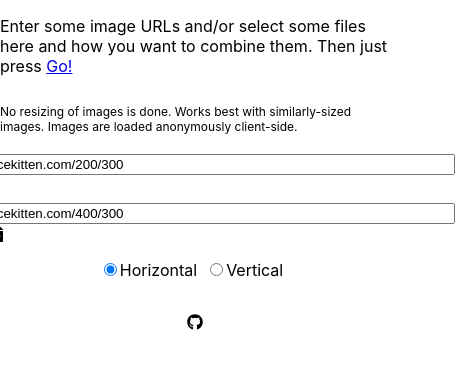
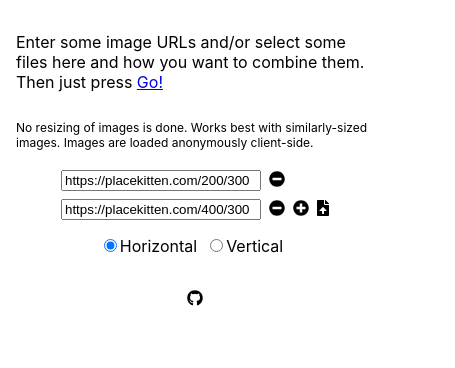
Before and after one commit to ThePadawan/cog, a React (Create React App) app: page / in a window 390 px wide. Shown: the top 368 px of the page, 455 px wide, since content can reach past the window. Built offline with nearby package versions, Linux system fonts and the light colour scheme.

Commit message:
Fix CSS. Fix bug with unhandled rejected promise

```diff
--- a/src/App.css
+++ b/src/App.css
@@ -2,6 +2,7 @@
   display: flex;
   flex-direction: column;
   align-items: center;
+  padding: 1rem;
 }
 
 .cog-disclaimer {
@@ -24,7 +25,18 @@
 
 .cog-entries__entry {
   margin-top: 0.5rem;
-  min-width: 32rem;
+}
+
+@media (max-width: 600px) {
+  .cog-entries__entry {
+    min-width: 12rem;
+  }
+}
+
+@media (min-width: 601px) {
+  .cog-entries__entry {
+    min-width: 32rem;
+  }
 }
 
 .cog-settings__container {
--- a/src/DownloadPage.tsx
+++ b/src/DownloadPage.tsx
@@ -14,6 +14,7 @@ const DownloadPage = (p: DownloadPageProps) => {
   const params = getParamsFromQuery(q);
 
   const [fallback, setFallback] = useState<Blob | null>(null);
+  const [error, setError] = useState<string | null>(null);
 
   useEffect(() => {
     combine(params).then(
@@ -22,8 +23,7 @@ const DownloadPage = (p: DownloadPageProps) => {
         setFallback(success as Blob);
       },
       (failure) => {
-        // TODO: React to img 404, 500 etc. appropriately.
-        console.log(failure);
+        setError(failure);
       }
     );
   }, []);
@@ -36,6 +36,7 @@ const DownloadPage = (p: DownloadPageProps) => {
           Didn't work? Try this direct link instead.
         </a>
       )}
+      {error !== null && <p>Could not access image: {`${error}`}</p>}
       <a href="/">What is this?</a>
     </>
   );
--- a/src/combine.ts
+++ b/src/combine.ts
@@ -38,7 +38,7 @@ export const combine = (p: CombinationParameters): Promise<Blob | string> => {
       };
 
       imageElement.onerror = () => {
-        reject(imageElement);
+        reject(p);
       };
 
       if (typeof p === "string") {
@@ -75,7 +75,9 @@ export const combine = (p: CombinationParameters): Promise<Blob | string> => {
           });
         });
       },
-      (anyImageErrored) => anyImageErrored
+      (erroredEntry) => {
+        return Promise.reject(erroredEntry);
+      }
     )
     .finally(() => {
       document.body.removeChild(c);
```
